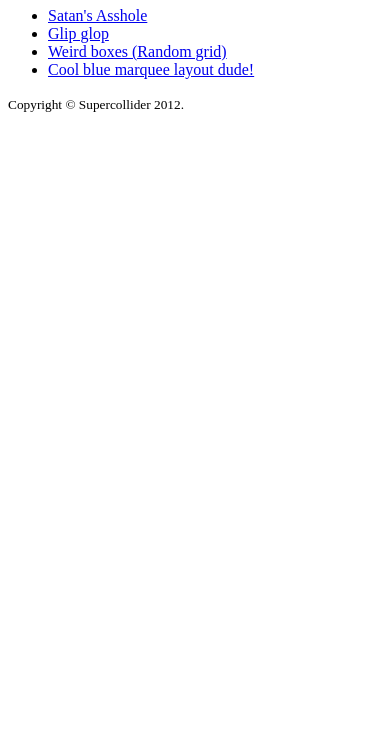
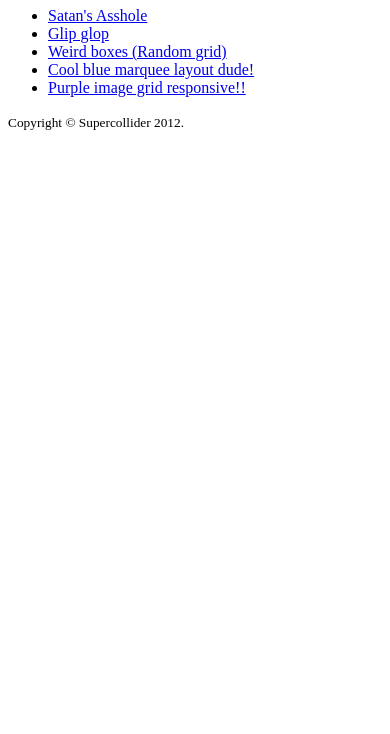
Before and after one commit to supermethod-x/cool-websites, a plain HTML site: page index.html in a window 390 px wide. Shown: the part 110-844 px from the top of the page. Drawn offline with Linux system fonts and the light colour scheme.

Commit message:
add Purple image grid responsive!!!!!!!!!!!!!!!!!!!!!!!
!!!!!!!!!!!!!!!!!!!!!!!!!!!!!!!!!

```diff
--- a/index.html
+++ b/index.html
@@ -13,6 +13,7 @@
 			<LI><A href="https://supermethod-x.github.io/glip-glop/">Glip glop</A></LI>
 			<li><a href="https://supermethod-x.github.io/weird-boxes/">Weird boxes (Random grid)</a></li>
 			<li><a href="https://supermethod-x.github.io/cool-blue-marquee-layout-dude/">Cool blue marquee layout dude!</a></li>
+			<li><a href="https://supermethod-x.github.io/purple-image-grid-responsive/">Purple image grid responsive!!</a></li>
 		</UL>
 
 		<small>Copyright &copy; Supercollider 2012.</small>
```
